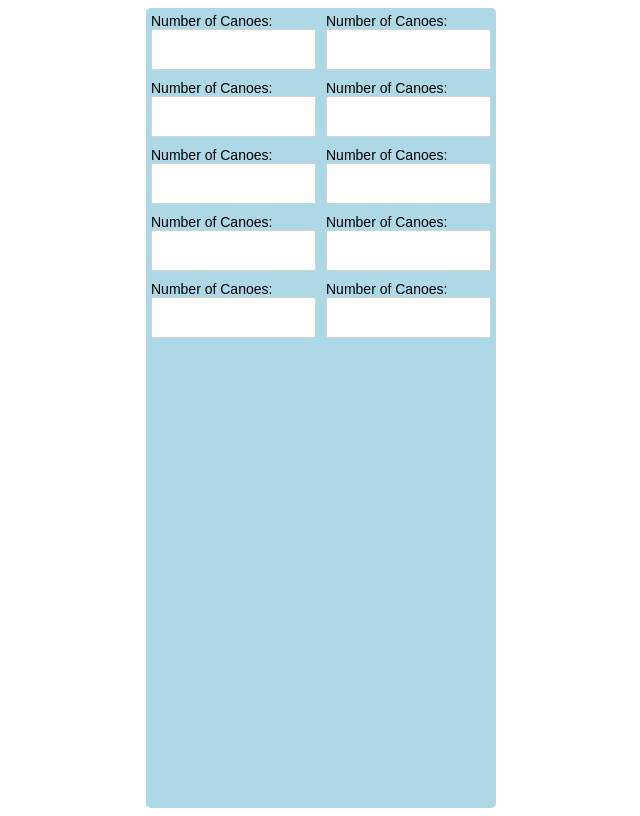
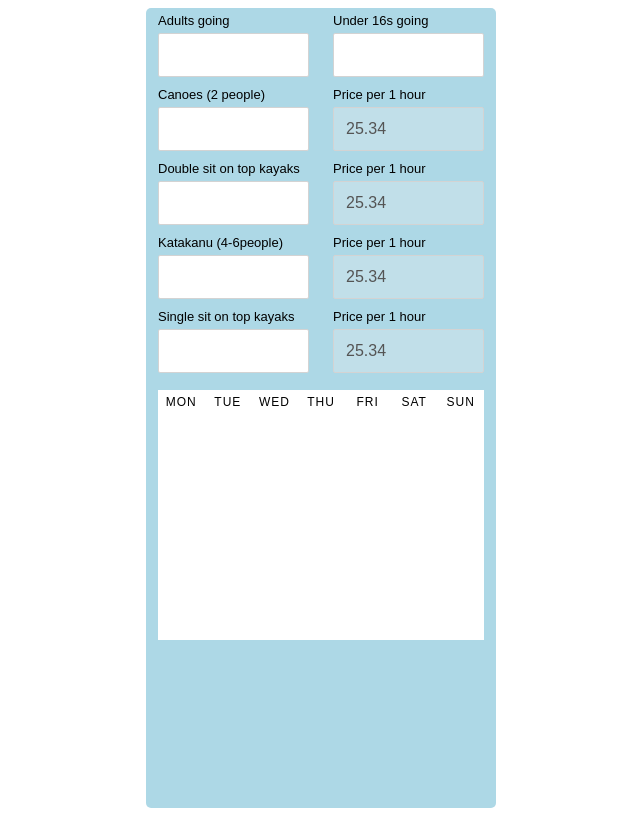
Before and after one commit to Javier-Machin/rental-checkout, a React app: page / in a window 1280 px wide. Shown: the whole page, without its empty margins (319-959 px from the left). Built offline with nearby package versions, Linux system fonts and the light colour scheme.

Commit message:
feat: add numeric field labels' text, add calendar basic layout

```diff
--- a/package.json
+++ b/package.json
@@ -1,5 +1,5 @@
 {
-  "name": "react-webpack-babel",
+  "name": "rental-checkout",
   "version": "1.0.0",
   "description": "",
   "main": "index.js",
--- a/src/components/NumericField.js
+++ b/src/components/NumericField.js
@@ -1,7 +1,7 @@
 import React, { memo } from 'react';
 import '../css/NumericField.scss';
 
-const NumericField = ({ name, min, max, disabled, label }) => {
+const NumericField = ({ name, min, max, disabled, label, defaultValue }) => {
   return (
     <div className="numeric-field">
       <label className="numeric-field__label" htmlFor={name}>
@@ -10,6 +10,7 @@ const NumericField = ({ name, min, max, disabled, label }) => {
           className="numeric-field__input"
           type="number"
           disabled={disabled}
+          defaultValue={defaultValue}
           min={min}
           max={max}
           name={name}
@@ -20,4 +21,6 @@ const NumericField = ({ name, min, max, disabled, label }) => {
   );
 };
 
+// prop validation
+
 export default memo(NumericField);
--- a/src/components/RentalCheckout.js
+++ b/src/components/RentalCheckout.js
@@ -1,5 +1,6 @@
 import React, { PureComponent } from 'react';
 import NumericField from './NumericField';
+import Calendar from './calendar';
 import '../css/RentalCheckout.scss';
 
 class RentalCheckout extends PureComponent {
@@ -7,66 +8,72 @@ class RentalCheckout extends PureComponent {
     return (
       <aside className="rental-checkout">
         <form className="rental-checkout__form">
+          <div className="numeric-fields">
+            <NumericField min="1" max="10" name="adults" label="Adults going" />
             <NumericField
               min="1"
               max="10"
-            name="canoes"
-            label="Number of Canoes:"
+              name="teens"
+              label="Under 16s going"
             />
             <NumericField
               min="1"
               max="10"
               name="canoes"
-            label="Number of Canoes:"
+              label="Canoes (2 people)"
             />
             <NumericField
               min="1"
               max="10"
-            name="canoes"
-            label="Number of Canoes:"
+              name="canoe-price"
+              label="Price per 1 hour"
+              defaultValue="25.34"
+              disabled
             />
             <NumericField
               min="1"
               max="10"
-            name="canoes"
-            label="Number of Canoes:"
+              name="double-sit"
+              label="Double sit on top kayaks"
             />
             <NumericField
               min="1"
               max="10"
-            name="canoes"
-            label="Number of Canoes:"
+              name="double-sit-price"
+              label="Price per 1 hour"
+              defaultValue="25.34"
+              disabled
             />
             <NumericField
               min="1"
               max="10"
-            name="canoes"
-            label="Number of Canoes:"
+              name="katakanus"
+              label="Katakanu (4-6people)"
             />
             <NumericField
               min="1"
               max="10"
-            name="canoes"
-            label="Number of Canoes:"
+              name="katakanu-price"
+              label="Price per 1 hour"
+              defaultValue="25.34"
+              disabled
             />
             <NumericField
               min="1"
               max="10"
-            name="canoes"
-            label="Number of Canoes:"
+              name="single-sit"
+              label="Single sit on top kayaks"
             />
             <NumericField
               min="1"
               max="10"
-            name="canoes"
-            label="Number of Canoes:"
+              name="canoe-price"
+              label="Price per 1 hour"
+              defaultValue="25.34"
+              disabled
             />
-          <NumericField
-            min="1"
-            max="10"
-            name="canoes"
-            label="Number of Canoes:"
-          />
+          </div>
+          <Calendar />
         </form>
       </aside>
     );
--- /dev/null
+++ b/src/components/calendar/Header.js
@@ -0,0 +1,17 @@
+import React from 'react';
+
+const Header = () => {
+  return (
+    <>
+      <span className="calendar__day-of-week">Mon</span>
+      <span className="calendar__day-of-week">Tue</span>
+      <span className="calendar__day-of-week">Wed</span>
+      <span className="calendar__day-of-week">Thu</span>
+      <span className="calendar__day-of-week">Fri</span>
+      <span className="calendar__day-of-week">Sat</span>
+      <span className="calendar__day-of-week">Sun</span>
+    </>
+  );
+};
+
+export default Header;
--- /dev/null
+++ b/src/components/calendar/index.js
@@ -0,0 +1,15 @@
+import React, { PureComponent } from 'react';
+import '../../css/Calendar.scss';
+import Header from './Header';
+
+class Calendar extends PureComponent {
+  render() {
+    return (
+      <div className="calendar">
+        <Header />
+      </div>
+    );
+  }
+}
+
+export default Calendar;
--- /dev/null
+++ b/src/css/Calendar.scss
@@ -0,0 +1,17 @@
+.calendar {
+  display: grid;
+  grid-template-rows: 1fr repeat(5, 2fr);
+  grid-template-columns: repeat(7, 1fr);
+  height: 250px;
+  background-color: white;
+  text-align: center;
+  letter-spacing: 1px;
+  vertical-align: middle;
+  font-size: 12px;
+  text-transform: uppercase;
+  margin: 0.75rem;
+
+  &__day-of-week {
+    margin-top: 5px;
+  }
+}
--- a/src/css/NumericField.scss
+++ b/src/css/NumericField.scss
@@ -2,13 +2,15 @@
   &__label {
     display: flex;
     flex-direction: column;
-    font-size: 14px;
-    margin: 5px;
+    font-size: 13px;
+    margin: 5px 0.75rem;
   }
 
   &__input {
     border-radius: 2px;
     border: 1px solid lightgray;
     padding: 0.75rem;
+    margin-top: 5px;
+    font-size: 16px;
   }
 }
--- a/src/css/RentalCheckout.scss
+++ b/src/css/RentalCheckout.scss
@@ -6,8 +6,10 @@
   border-radius: 5px;
 
   &__form {
-    display: grid;
-    grid-template-rows: repeat(4, 1fr);
-    grid-template-columns: repeat(2, 1fr);
+    .numeric-fields {
+      display: grid;
+      grid-template-rows: repeat(5, 1fr);
+      grid-template-columns: repeat(2, 1fr);
+    }
   }
 }
--- a/src/index.html
+++ b/src/index.html
@@ -3,8 +3,8 @@
   <head>
     <meta charset="UTF-8" />
     <meta name="viewport" content="width=device-width, initial-scale=1.0" />
-    <meta name="description" content="Some description" />
-    <title>Some title</title>
+    <meta name="description" content="Rental checkout form" />
+    <title>Rental Checkout</title>
   </head>
   <body>
     <div id="root"></div>
```
Lines whose indentation alone changed are shown as unchanged.
